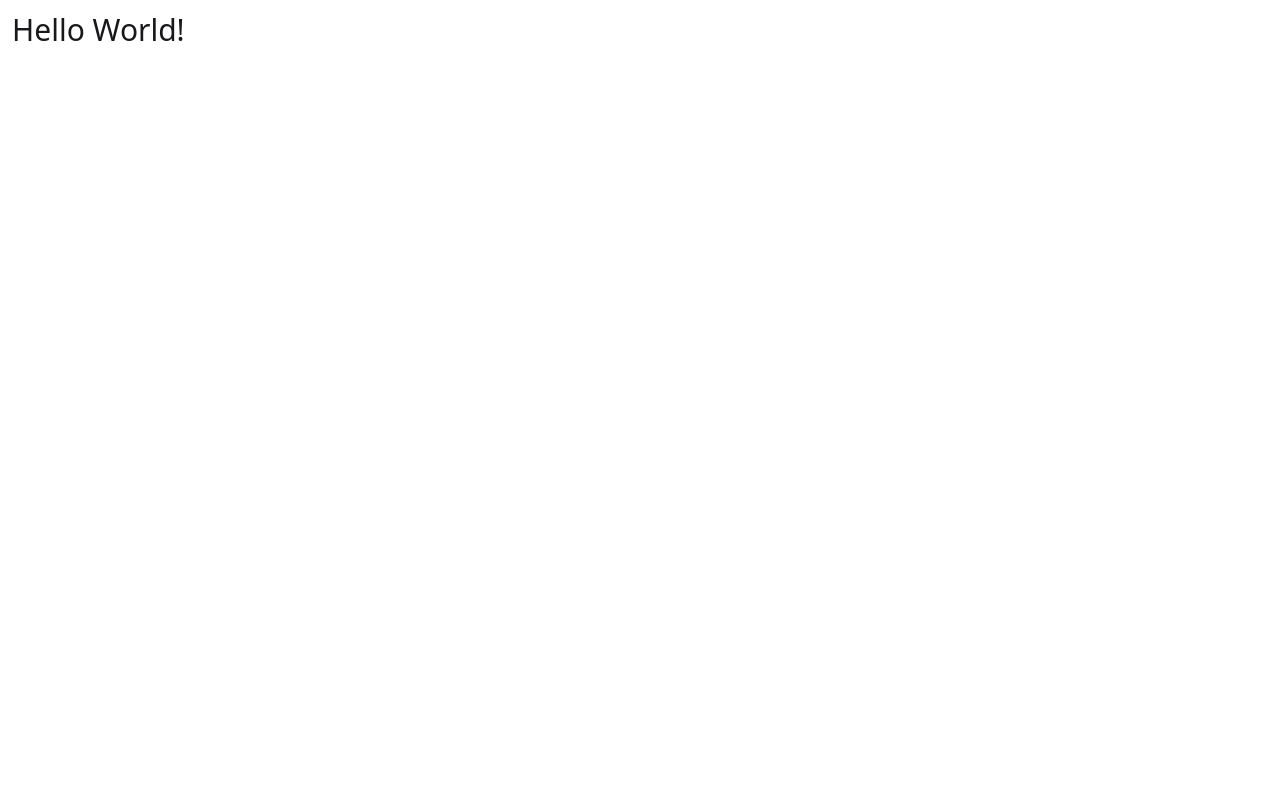
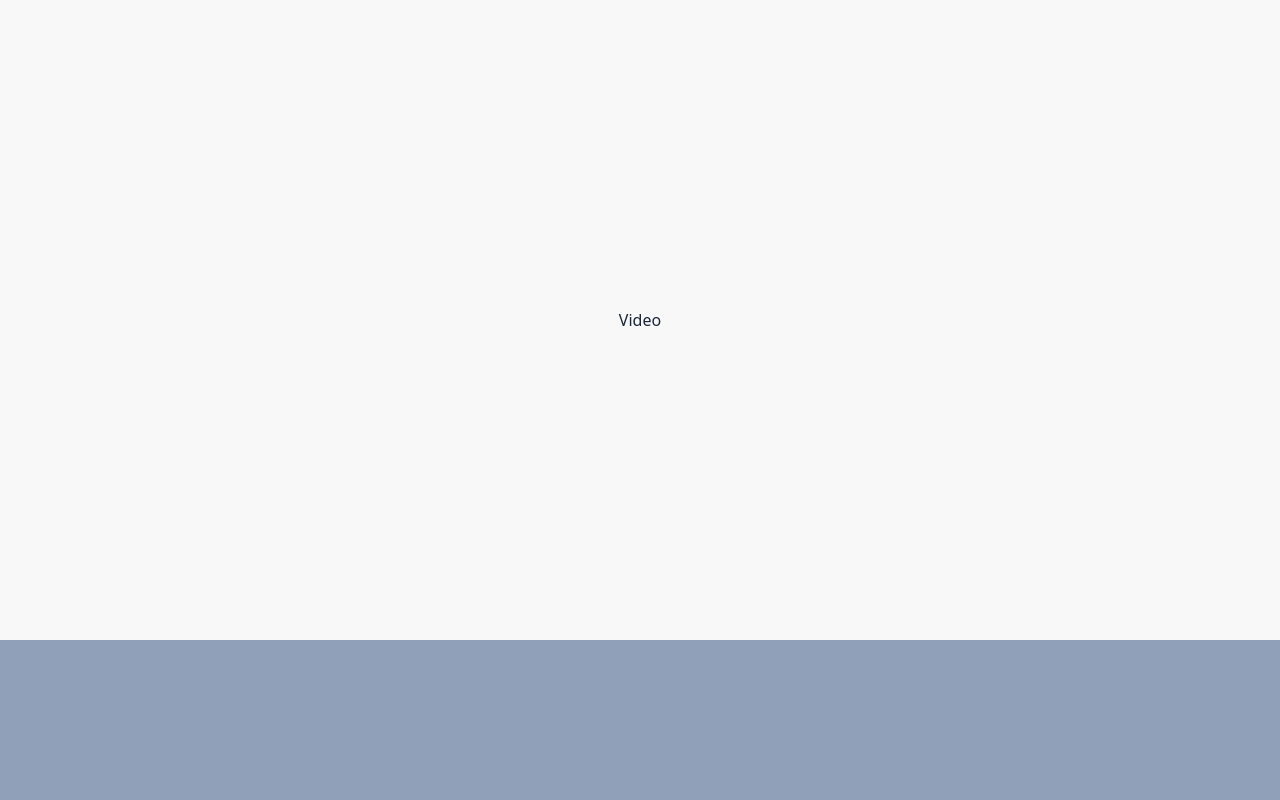
Before and after one commit to mrvalbass/pilatesbyeg-frontend, a Next.js app: page / in a window 1280 px wide. Shown: the top 800 px of the page. Built offline with nearby package versions, Linux system fonts and the light colour scheme.

Commit message:
feat(home): Create Navbar

```diff
--- a/package.json
+++ b/package.json
@@ -19,7 +19,8 @@
 	"dependencies": {
 		"next": "15.1.6",
 		"react": "^19.0.0",
-		"react-dom": "^19.0.0"
+		"react-dom": "^19.0.0",
+		"react-icons": "^5.4.0"
 	},
 	"devDependencies": {
 		"@eslint/eslintrc": "^3",
@@ -37,6 +38,7 @@
 		"@typescript-eslint/eslint-plugin": "^8.23.0",
 		"@typescript-eslint/parser": "^8.23.0",
 		"autoprefixer": "^10.4.20",
+		"clsx": "^2.1.1",
 		"cssnano": "^7.0.6",
 		"daisyui": "^5.0.0-beta.7",
 		"eslint": "^9",
--- a/src/app/layout.tsx
+++ b/src/app/layout.tsx
@@ -1,9 +1,10 @@
+import { Navbar } from '@/components/features/navbar'
 import '@styles/globals.css'
 import type { Metadata } from 'next'
 
 export const metadata: Metadata = {
-	title: 'VG template',
-	description: 'Template for NextJS Projects',
+	title: 'Pilates by EG',
+	description: 'Venez découvrir le pilates dans une ambiance chaleuresue proche de chez vous',
 }
 
 export default function RootLayout({
@@ -13,7 +14,10 @@ export default function RootLayout({
 }>) {
 	return (
 		<html lang="en">
-			<body className={`antialiased md:subpixel-antialiased`}>{children}</body>
+			<body className={`antialiased md:subpixel-antialiased`}>
+				<Navbar />
+				{children}
+			</body>
 		</html>
 	)
 }
--- a/src/app/page.tsx
+++ b/src/app/page.tsx
@@ -1,3 +1,12 @@
 export default function Home() {
-	return <div className="p-3 text-3xl">Hello World!</div>
+	return (
+		<>
+			<section className="bg-base-200 flex h-[80svh] items-center justify-center">
+				<div>Video</div>
+			</section>
+			<section className="flex h-[80svh] items-center justify-center">
+				<div>Présentation</div>
+			</section>
+		</>
+	)
 }
--- /dev/null
+++ b/src/components/features/navbar/Navbar.tsx
@@ -0,0 +1,65 @@
+'use client'
+
+import { useScrollTrigger } from '@/hooks/features/navbar'
+import clsx from 'clsx'
+import Link from 'next/link'
+import { CSSProperties } from 'react'
+import { MdSportsGymnastics } from 'react-icons/md'
+import { RiMenu4Fill } from 'react-icons/ri'
+
+function Navbar() {
+	const { scrollTrigger } = useScrollTrigger({})
+	const showNavbar = scrollTrigger === 'up'
+
+	const navbarClasses = clsx(
+		'navbar rounded-box w-4/5 md:w-3/5 px-4 transition-transform duration-500 ease-in-out bg-base-100 text-base-content overflow-x-hidden',
+		!showNavbar && '-translate-y-25'
+	)
+
+	return (
+		<div className="fixed top-8 flex w-full justify-center" aria-hidden={!showNavbar}>
+			<div className={navbarClasses}>
+				<div className="navbar-start">
+					<Link href={'/'} className="hidden text-xl md:inline-flex">
+						Pilates by EG
+					</Link>
+					<button
+						className="btn btn-neutral md:hidden"
+						popoverTarget="menu-popover"
+						style={{ anchorName: '--menu' } as CSSProperties}
+					>
+						<RiMenu4Fill size={20} />
+					</button>
+					<ul
+						className="dropdown menu bg-neutral rounded-box z-30 mt-1 w-42"
+						popover="auto"
+						id="menu-popover"
+						style={{ positionAnchor: '--menu' } as CSSProperties}
+					>
+						<li className="text-neutral-content">
+							<Link href={'/planning'}>Planning</Link>
+						</li>
+					</ul>
+				</div>
+				<div className="navbar-center">
+					<Link href={'/'} className="text-xl md:hidden">
+						Pilates by EG
+					</Link>
+				</div>
+				<div className="navbar-end">
+					<div className="hidden items-center gap-4 md:flex">
+						<Link href={'/planning'}>Planning</Link>
+						<Link href={'#'} className="btn btn-accent">
+							Réservez votre séance d&apos;essai
+						</Link>
+					</div>
+					<Link href={'#'} className="btn btn-accent md:hidden">
+						<MdSportsGymnastics size={20} />
+					</Link>
+				</div>
+			</div>
+		</div>
+	)
+}
+
+export default Navbar
--- /dev/null
+++ b/src/components/features/navbar/index.ts
@@ -0,0 +1,3 @@
+import Navbar from './Navbar'
+
+export { Navbar }
--- /dev/null
+++ b/src/hooks/features/navbar/index.ts
@@ -0,0 +1,3 @@
+import useScrollTrigger from './useScroll'
+
+export { useScrollTrigger }
--- /dev/null
+++ b/src/hooks/features/navbar/useScroll.ts
@@ -0,0 +1,41 @@
+import { useEffect, useRef, useState } from 'react'
+
+interface UseScrollTriggerProps {
+	containerId?: string
+}
+
+function useScrollTrigger({ containerId }: UseScrollTriggerProps) {
+	const [scrollTrigger, setScrollTrigger] = useState<'down' | 'up'>('up')
+	const lastScrollY = useRef(0)
+	const lastDirection = useRef<'down' | 'up'>('up')
+	const timeout = useRef<NodeJS.Timeout | null>(null)
+	const container = useRef<HTMLElement | Window>(window)
+
+	useEffect(() => {
+		if (containerId) {
+			container.current = document.getElementById(containerId) ?? window
+		}
+
+		const handleScroll = () => {
+			if (timeout.current) return
+
+			const scrollY = 'scrollY' in container.current ? container.current.scrollY : container.current.scrollTop
+			const scrollDirection = lastScrollY.current - scrollY > 0 ? 'up' : 'down'
+			if (scrollDirection !== lastDirection.current) {
+				setScrollTrigger(scrollDirection)
+				lastDirection.current = scrollDirection
+			}
+			lastScrollY.current = scrollY
+
+			timeout.current = setTimeout(() => {
+				timeout.current = null
+			}, 100)
+		}
+		container.current.addEventListener('scroll', handleScroll)
+		return () => container.current.removeEventListener('scroll', handleScroll)
+	}, [containerId])
+
+	return { scrollTrigger }
+}
+
+export default useScrollTrigger
--- a/src/styles/globals.css
+++ b/src/styles/globals.css
@@ -2,8 +2,8 @@
 @plugin "daisyui";
 @plugin "daisyui/theme" {
 	name: 'pilates';
-	default: false;
-	prefersdark: false;
+	default: true;
+	prefersdark: true;
 	color-scheme: 'light';
 	--color-base-100: oklch(70% 0.04 256.788);
 	--color-base-200: oklch(98% 0 0);
```
Also changed, not shown: 1 other file (tests, documents, lock files or other folders).
